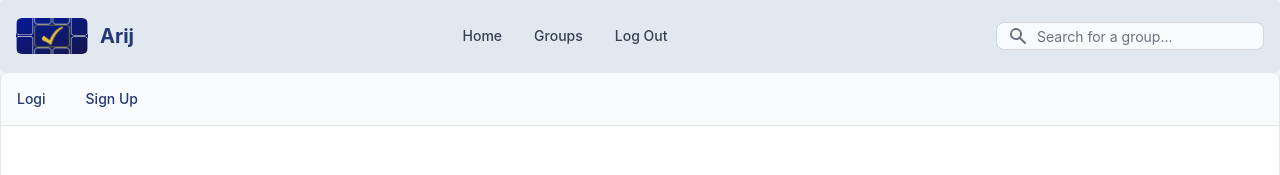
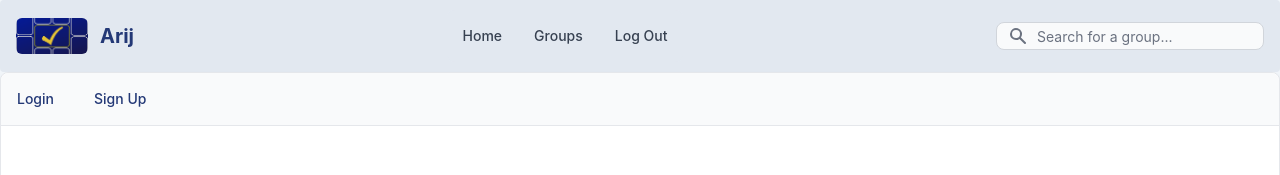
Before and after one commit to Jstelzl/arij, a React (Create React App) app in the folder client/: page / in a window 1280 px wide. Shown: the top 175 px of the page. Built offline with nearby package versions, Linux system fonts and the light colour scheme.

Commit message:
worked on login

```diff
--- a/client/src/components/Login/index.js
+++ b/client/src/components/Login/index.js
@@ -8,7 +8,7 @@ function Login() {
       <ul className="flex flex-wrap text-sm font-medium text-center text-blue-900 border-b border-gray-200 rounded-t-lg bg-gray-50 dark:border-gray-700 dark:text-gray-400 dark:bg-gray-800"
       id="defaultTab" data-tabs-toggle="#defaultTabContent" role="tablist">
         <li className="mr-2">
-          <button id="login-tab" data-tabs-target="#login" type="button" role="tab" aria-controls="login" aria-selected="true" className="inline-block p-4 text-blue-900 rounded-tl-lg hover:bg-gray-100 dark:bg-gray-800 dark:hover:bg-gray-700 dark:text-blue-500">Logi</button>
+          <button id="login-tab" data-tabs-target="#login" type="button" role="tab" aria-controls="login" aria-selected="true" className="inline-block p-4 text-blue-900 rounded-tl-lg hover:bg-gray-100 dark:bg-gray-800 dark:hover:bg-gray-700 dark:text-blue-500">Login</button>
         </li>
         <li className="mr-2">
           <button id="signup-tab" data-tabs-target="#signup" type="button" role="tab" aria-controls="signup" aria-selected="false" className="inline-block p-4 hover:text-gray-600 hover:bg-gray-100 dark:hover:bg-gray-700 dark:hover:text-gray-300">Sign Up</button>
```
